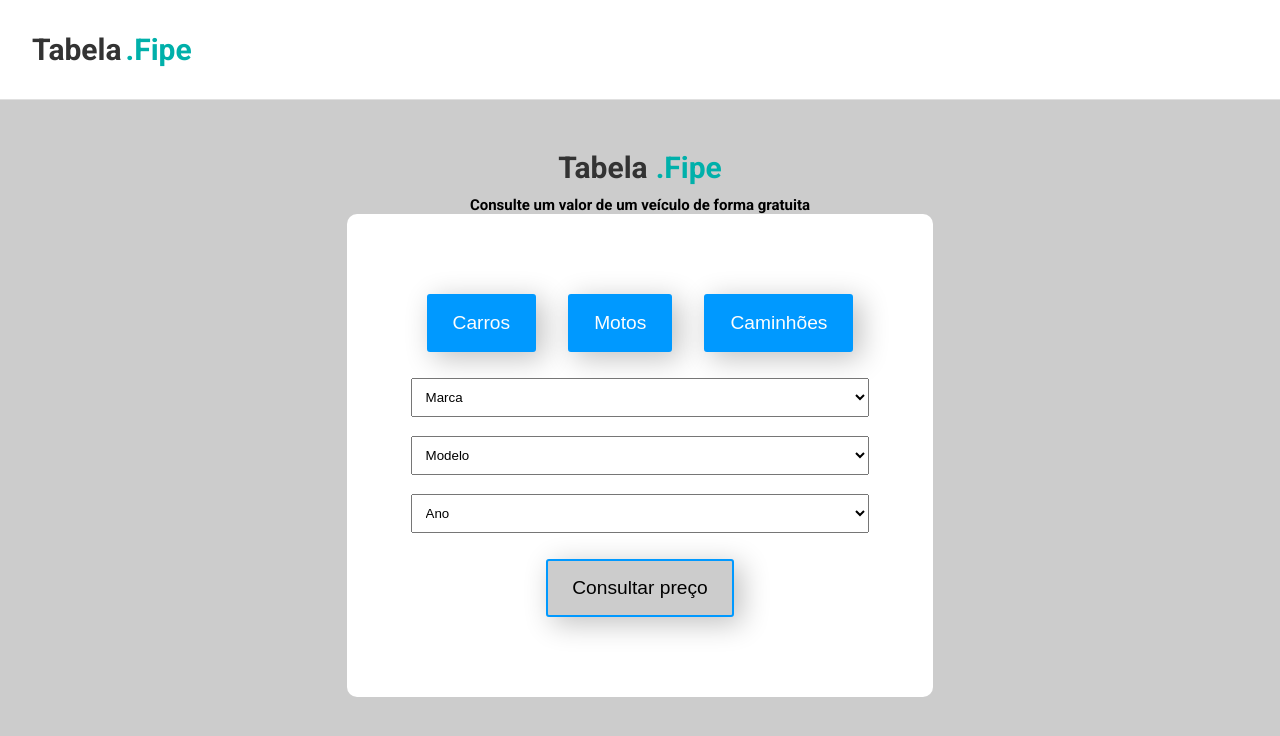
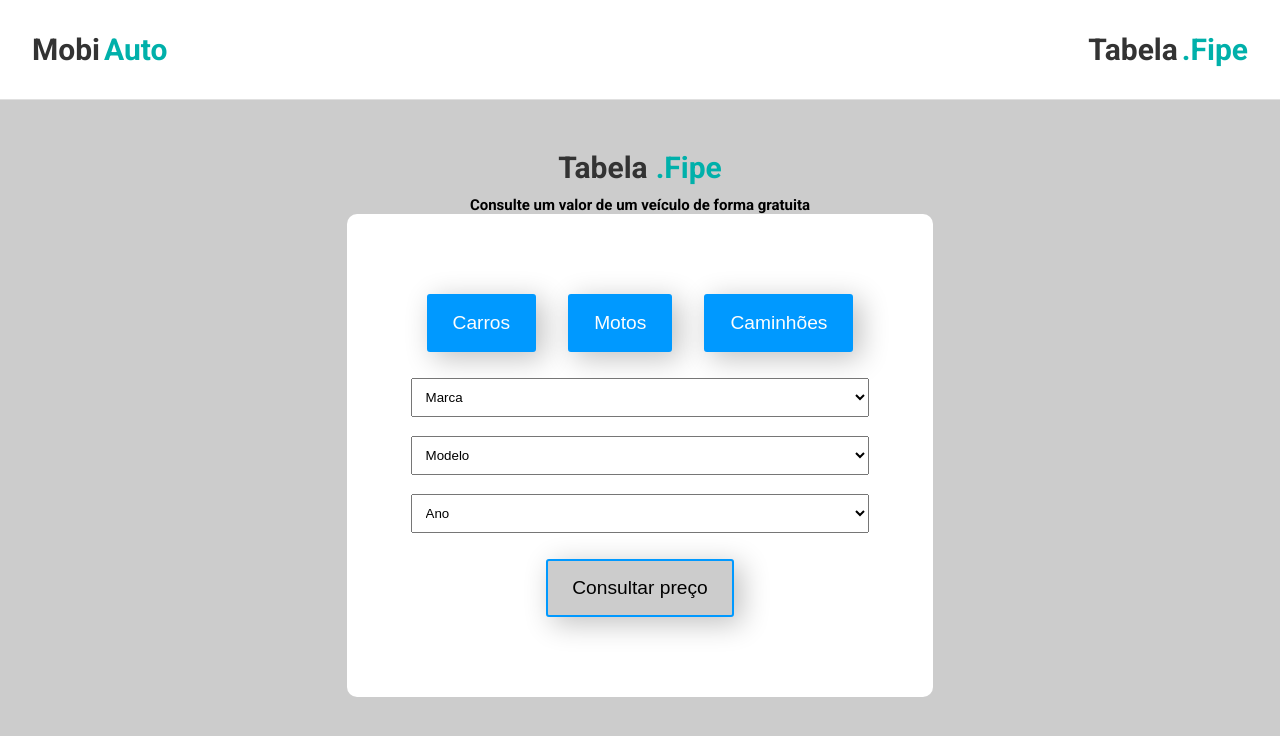
Before and after one commit to BrunoVRoger/tabelafipeprice, a Next.js app: page / in a window 1280 px wide. Shown: the top 736 px of the page. Built offline with nearby package versions, Linux system fonts and the light colour scheme.

Commit message:
alterações no header

```diff
--- a/src/pages/index.tsx
+++ b/src/pages/index.tsx
@@ -1,5 +1,5 @@
 import type { NextPage } from 'next'
-import { Container, FlexBtn, FlexBtnPrice, Wrapper, Colum, ButtonOptions, Select, Header,SpanTable,SpanFibe } from '../styles/Styles'
+import { Container, FlexBtn, FlexBtnPrice, Wrapper, Colum, ButtonOptions, Select, Header,SpanTable,SpanFibe,Mobi,Auto } from '../styles/Styles'
 import React, { useContext} from 'react'
 import { ConsultPriceContext } from '../Context/ConsultPrice'
 import Link from 'next/link'
@@ -29,7 +29,8 @@
   return (
     <>
       <Header className="header">
-        <div className="table-fipe"><SpanTable>Tabela</SpanTable> <SpanFibe>.Fipe</SpanFibe></div>
+        <div><Mobi>Mobi</Mobi> <Auto>Auto</Auto></div>
+        <div><SpanTable>Tabela</SpanTable> <SpanFibe>.Fipe</SpanFibe></div>
       </Header>
       <Container>
 
--- a/src/pages/results.tsx
+++ b/src/pages/results.tsx
@@ -1,7 +1,7 @@
 import Link from 'next/link'
 import { useContext } from 'react'
 import { ConsultPriceContext } from '../Context/ConsultPrice'
-import { Wrapper, Container, ButtonOptions, FlexBtnPrice,Header,SpanTable,SpanFibe,SpanPrice } from '../styles/Styles'
+import { Wrapper, Container, ButtonOptions, FlexBtnPrice,Header,SpanTable,SpanFibe,SpanPrice,Mobi,Auto} from '../styles/Styles'
 
 export default function Results() {
     const { results } = useContext(ConsultPriceContext)
@@ -9,6 +9,7 @@
     return (
         <>
         <Header className="header">
+        <div><Mobi>Mobi</Mobi> <Auto>Auto</Auto></div>
         <div className="table-fipe"><SpanTable>Tabela</SpanTable> <SpanFibe>.Fipe</SpanFibe></div>
       </Header>
       <Container></Container>
--- a/src/styles/Styles.tsx
+++ b/src/styles/Styles.tsx
@@ -14,6 +14,17 @@
 font-weight: 800;
 `
 export const SpanFibe =styled.span`
+color: rgb(0, 176, 170);
+font-size: 30px;
+font-weight: 800;
+51, 51, 51
+`
+export const Mobi = styled.span`
+color: rgb(51, 51, 51);
+font-size: 30px;
+font-weight: 800;
+`
+export const Auto = styled.span`
 color: rgb(0, 176, 170);
 font-size: 30px;
 font-weight: 800;
```
